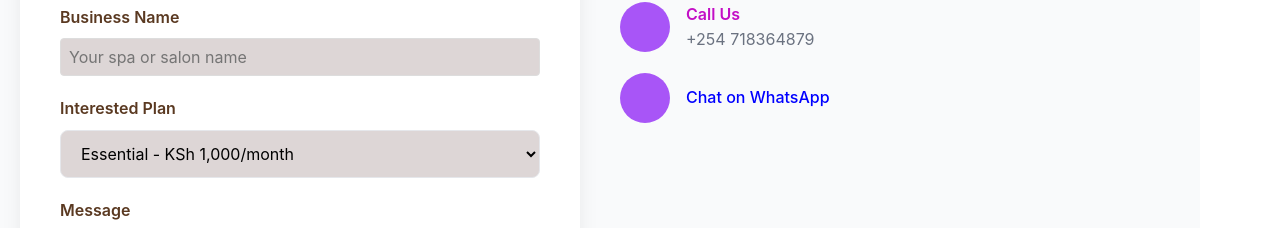
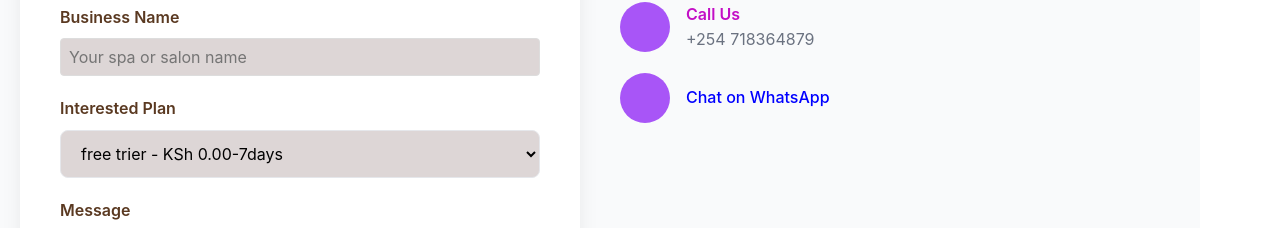
Before and after one commit to Jef70987/ATriUM, a React (Vite) app: page /falkon-parlor/ in a window 1280 px wide. Shown: the part 3871-4099 px from the top of the page. Built offline with nearby package versions, Linux system fonts and the light colour scheme.

Commit message:
latest change

```diff
--- a/src/components/Landing/LandingPage.jsx
+++ b/src/components/Landing/LandingPage.jsx
@@ -411,7 +411,7 @@ const FalkonParlour = () => {
                         value={formData.plan}
                         onChange={handleInputChange}
                     >
-                        <option>Essential - KSh 1,000/month</option>
+                        <option>free trier - KSh 0.00-7days</option>
                         <option>Standard - KSh 1,500/month</option>
                         <option>Premium - KSh 1,800/month</option>
                     </select>
```
Also changed, not shown: 1 other file (tests, documents, lock files or other folders).
